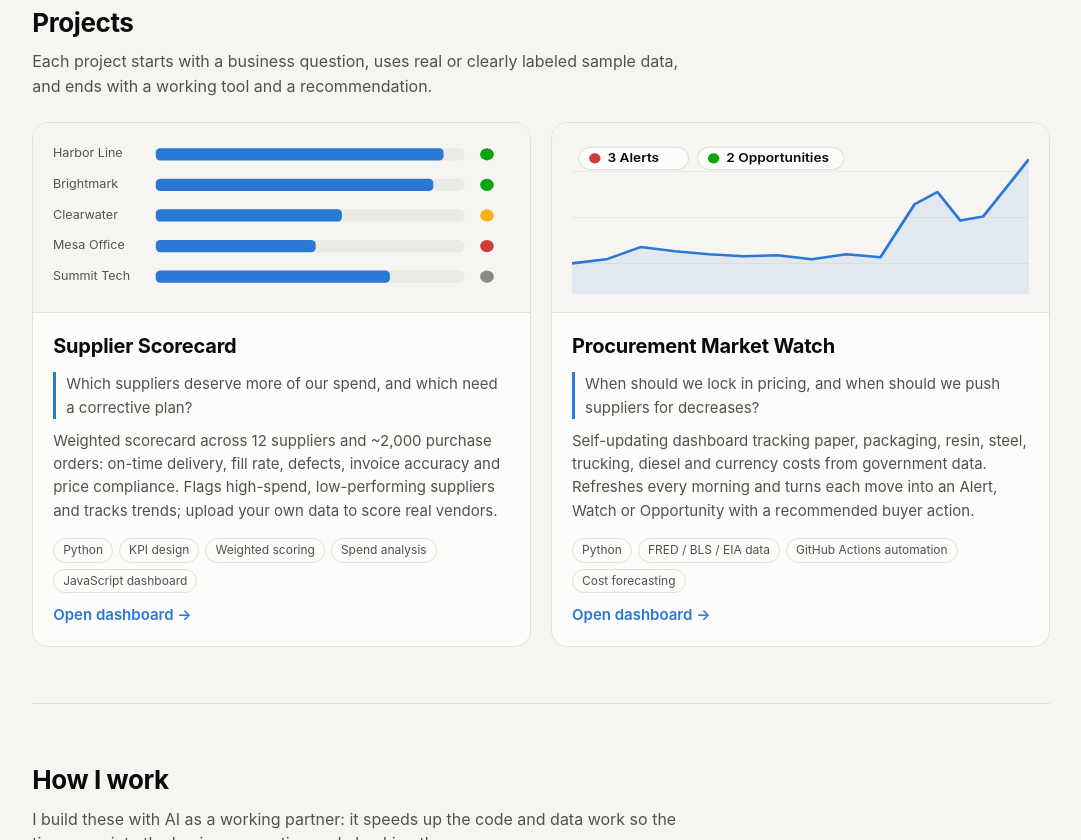
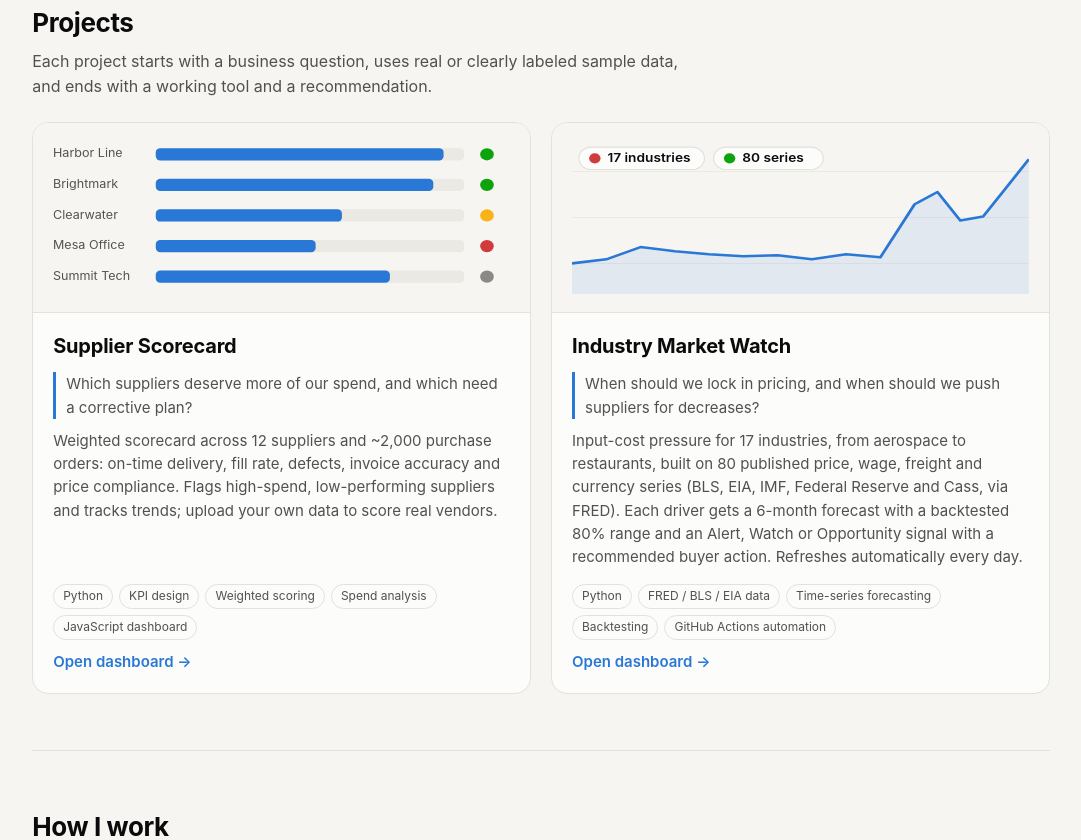
Before and after one commit to kaiserwilhelmi/kaiserwilhelmi.github.io, a plain HTML site: page index.html in a window 1280 px wide. Shown: the part 677-1517 px from the top of the page, without its empty margins (99-1180 px from the left). Drawn offline with Linux system fonts and the light colour scheme.

Commit message:
Update Market Watch card for 17-industry version
Co-Authored-By: Claude Opus 5.5 <noreply@anthropic.com>
Claude-Session: https://claude.ai/code/session_01KebTVtgNQNw6WHv2j9WpQr

```diff
--- a/index.html
+++ b/index.html
@@ -128,16 +128,16 @@ footer { padding: 28px 0 48px; border-top: 1px solid var(--border); color: var(-
             <path d="M0,120 L30,116 L60,104 L90,108 L120,111 L150,113 L180,112 L210,116 L240,111 L270,114 L300,62 L320,50 L340,78 L360,74 L380,46 L400,18" fill="none" stroke="var(--accent)" stroke-width="2.5" stroke-linejoin="round"/>
             <path d="M0,120 L30,116 L60,104 L90,108 L120,111 L150,113 L180,112 L210,116 L240,111 L270,114 L300,62 L320,50 L340,78 L360,74 L380,46 L400,18 L400,150 L0,150Z" fill="var(--accent)" opacity=".1"/>
             <g font-size="12" font-weight="600" font-family="inherit">
-              <rect x="6" y="6" width="96" height="22" rx="11" fill="var(--surface)" stroke="var(--border)"/><circle cx="20" cy="17" r="5" fill="var(--crit)"/><text x="31" y="21" fill="var(--text)">3 Alerts</text>
-              <rect x="110" y="6" width="128" height="22" rx="11" fill="var(--surface)" stroke="var(--border)"/><circle cx="124" cy="17" r="5" fill="var(--good)"/><text x="135" y="21" fill="var(--text)">2 Opportunities</text>
+              <rect x="6" y="6" width="110" height="22" rx="11" fill="var(--surface)" stroke="var(--border)"/><circle cx="20" cy="17" r="5" fill="var(--crit)"/><text x="31" y="21" fill="var(--text)">17 industries</text>
+              <rect x="124" y="6" width="96" height="22" rx="11" fill="var(--surface)" stroke="var(--border)"/><circle cx="138" cy="17" r="5" fill="var(--good)"/><text x="149" y="21" fill="var(--text)">80 series</text>
             </g>
           </svg>
         </div>
         <div class="pbody">
-          <h3>Procurement Market Watch</h3>
+          <h3>Industry Market Watch</h3>
           <p class="q">When should we lock in pricing, and when should we push suppliers for decreases?</p>
-          <p>Self-updating dashboard tracking paper, packaging, resin, steel, trucking, diesel and currency costs from government data. Refreshes every morning and turns each move into an Alert, Watch or Opportunity with a recommended buyer action.</p>
-          <div class="tags"><span>Python</span><span>FRED / BLS / EIA data</span><span>GitHub Actions automation</span><span>Cost forecasting</span></div>
+          <p>Input-cost pressure for 17 industries, from aerospace to restaurants, built on 80 published price, wage, freight and currency series (BLS, EIA, IMF, Federal Reserve and Cass, via FRED). Each driver gets a 6-month forecast with a backtested 80% range and an Alert, Watch or Opportunity signal with a recommended buyer action. Refreshes automatically every day.</p>
+          <div class="tags"><span>Python</span><span>FRED / BLS / EIA data</span><span>Time-series forecasting</span><span>Backtesting</span><span>GitHub Actions automation</span></div>
           <span class="open">Open dashboard →</span>
         </div>
       </a>
```
